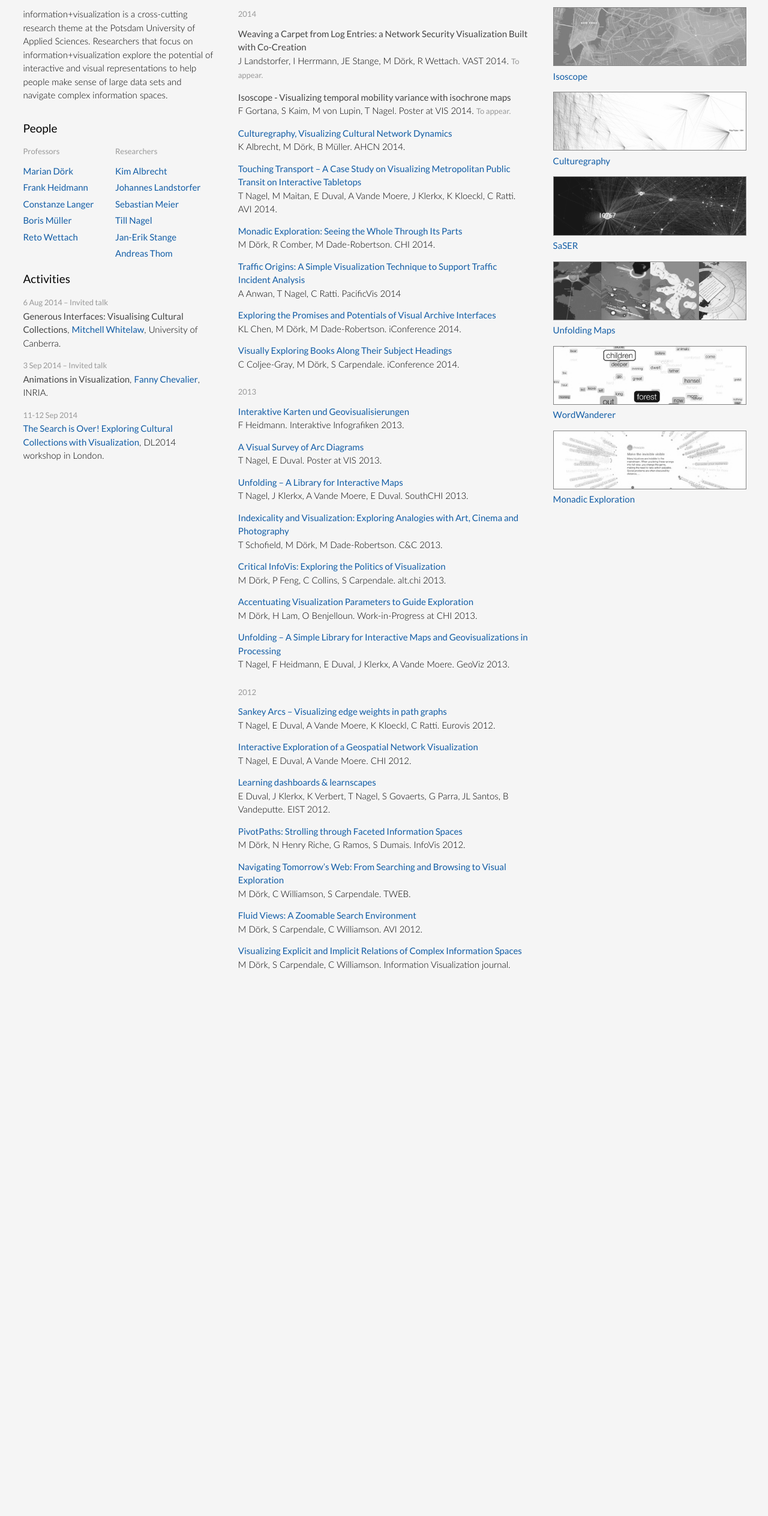
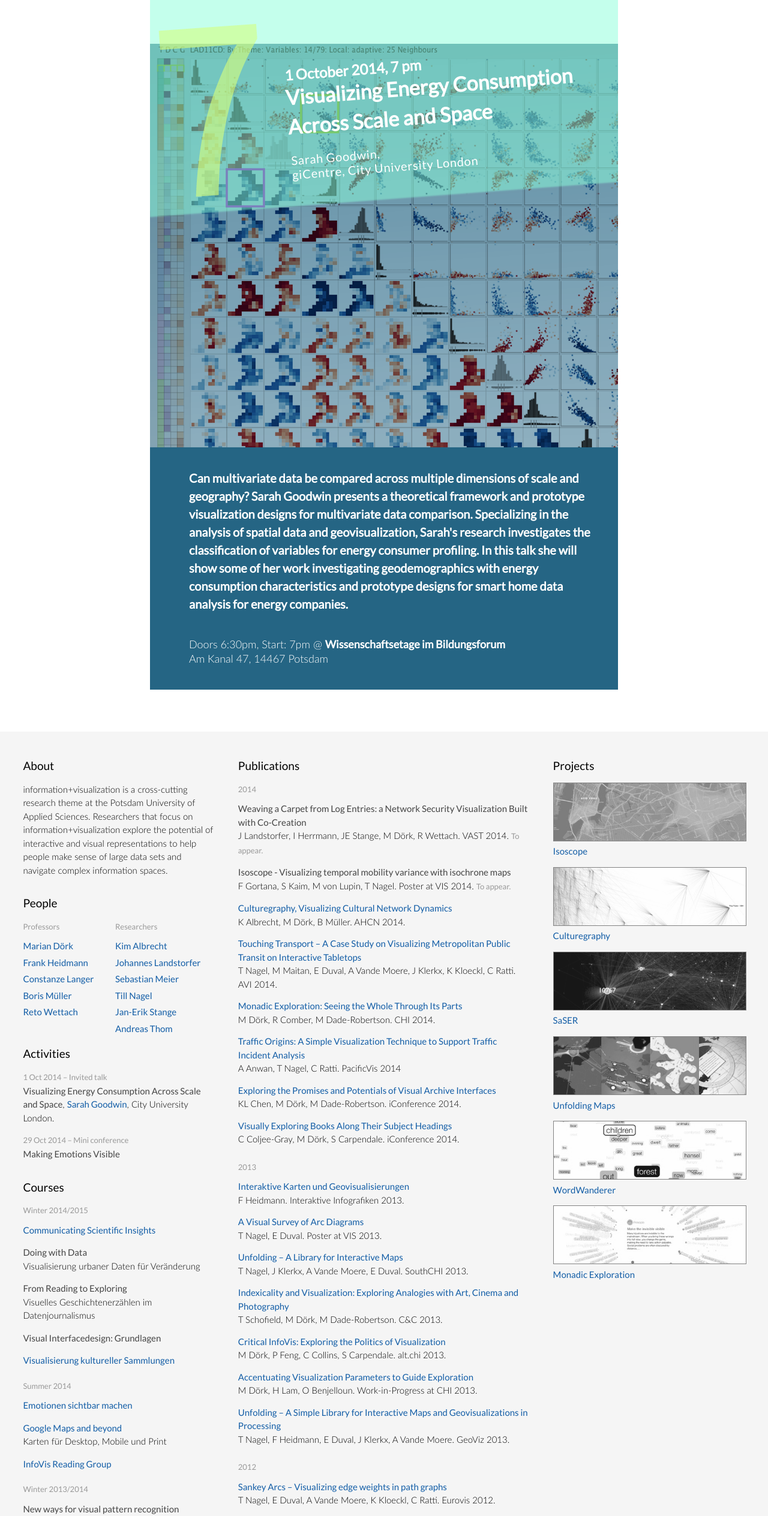
Before and after one commit to nrchtct/infovisfhp, a plain HTML site: page index.html in a window 1280 px wide. Shown: the part 272-2800 px from the top of the page at 60% size. Before the commit the page ends 1928 px from the top, so only its background shows below. Drawn offline with Linux system fonts and the light colour scheme.

Commit message:
added october talk and courses

```diff
--- a/index.html
+++ b/index.html
@@ -247,7 +247,7 @@ footer .left {
 #teaser{
 	background:#ffffff;
 	padding-bottom:40px;
-	display: none;
+	xdisplay: none;
 }
 
 #teaser h2{
@@ -258,7 +258,7 @@ footer .left {
 }
 
 #img_talk{
-	background-image: url("imgs/BildVortrag6.png");
+	background-image: url("talks/BildVortrag7.png");
 	background-repeat: no-repeat;
 	margin: 0 auto 30px auto;
 	width: 780px;
@@ -279,7 +279,7 @@ footer .left {
 	line-height: 1.42857143;
 	position: relative;
 	left: 230px;
-	top: 120px;
+	top: 110px;
 	font-family: "Lato" , "Arial";
 	font-weight: 700;
 	color: #ffffff;
@@ -390,13 +390,13 @@ $(document).ready(function(){
 		<div id="img_talk" class="row">
 		  <div class="img_headline">
 		    <p class="date">
-		      3 September 2014, 7 pm
+		      1 October 2014, 7 pm
 		    </p>
 		    <p class="title">
-		      Animation in Visualization
+		      Visualizing Energy Consumption Across Scale and Space
 		    </p>
 		    <p class="sub">
-						 <a href="http://fannychevalier.net/">Fanny Chevalier</a>,<br>INRIA Lille</span>
+						 <a href="http://www.sarahgoodwin.me.uk/about/">Sarah Goodwin</a>,<br>giCentre, City University London</span>
 		    <p>
 		    </p>
 		  </div>
@@ -405,7 +405,7 @@ $(document).ready(function(){
 		    </div>
 		    <div class="col-xs-10">
 		      <p>
-				Smooth animated transitions, where a graphic display changes continuously in time, are more appealing than still images, feel more realistic, and improve the aesthetics of interfaces. Beyond their compelling nature, animations are powerful tools that can aid better understand the time-varying behaviour of an interface by fluidly transitioning between visual states. We will discuss new uses and challenges in the design of animation for visualization.
+				Can multivariate data be compared across multiple dimensions of scale and geography? Sarah Goodwin presents a theoretical framework and prototype visualization designs for multivariate data comparison. Specializing in the analysis of spatial data and geovisualization, Sarah's research investigates the classification of variables for energy consumer profiling. In this talk she will show some of her work investigating geodemographics with energy consumption characteristics and prototype designs for smart home data analysis for energy companies.
 				<br /><br />
 		    <span class="location-info">Doors 6:30pm, Start: 7pm @ <a href="http://www.wis-potsdam.de/de/wis-wissenschaftsetage-im-bildungsforum">Wissenschaftsetage im Bildungsforum</a><br>Am Kanal 47, 14467 Potsdam</span>
 		      </p>
@@ -476,6 +476,50 @@ information+visualization is a cross-cutting research theme at the Potsdam Unive
 
 <ul>
 
+<li class="less"><em>1 Oct 2014 – Invited talk</em><br>
+<strong>Visualizing Energy Consumption Across Scale and Space</strong>,
+<a href="http://www.sarahgoodwin.me.uk/about/">Sarah Goodwin</a>, City University London.
+<span>
+	<img src="talks/goodwin.png" alt="goodwin talk image" style="width: 100%;">
+Can multivariate data be compared across multiple dimensions of scale and geography? Sarah Goodwin presents a theoretical framework and prototype visualization designs for multivariate data comparison. Specializing in the analysis of spatial data and geovisualization, Sarah's research investigates the classification of variables for energy consumer profiling. In this talk she will show some of her work investigating geodemographics with energy consumption characteristics and prototype designs for smart home data analysis for energy companies.<br><br>
+Doors 6:30pm, Begin 7pm. Wissenschaftsetage im Bildungsforum, Am Kanal 47, 14467 Potsdam.
+</span>
+
+<li><em>29 Oct 2014 – Mini conference</em><br>
+<strong>Making Emotions Visible</strong>
+
+</ul>
+
+
+<h2>Courses</h2>
+
+<h3>Winter 2014/2015</h3>
+<ul>
+<li><a href="https://incom.org/workspace/5429">Communicating Scientific Insights</a>
+<li><strong>Doing with Data</strong><br>Visualisierung urbaner Daten für Veränderung
+<li><strong>From Reading to Exploring</strong><br>
+	Visuelles Geschichtenerzählen im Datenjournalismus
+<li><strong>Visual Interfacedesign: Grundlagen</strong>
+<li><a href="https://incom.org/workspace/5150">Visualisierung kultureller Sammlungen</a>
+</ul>
+
+<h3>Summer 2014</h3>
+<ul>
+<li><a href="https://incom.org/workspace/5150">Emotionen sichtbar machen</a>
+<li><a href="http://www.sebastianmeier.eu/2014/07/12/google-maps-and-beyond-karten-fur-desktop-mobile-und-print/">Google Maps and beyond</a><br>
+	Karten für Desktop, Mobile und Print
+<li><a href="https://incom.org/workspace/5141">InfoVis Reading Group</a>
+</ul>
+
+<h3>Winter 2013/2014</h3>
+<ul>
+<li><strong>New ways for visual pattern recognition</strong>
+<li><strong>Urbane Ebenen: Mobilität</strong>
+<li><strong>Visuelle Informationsexploration</strong>
+</ul>
+
+<!-- <h2>Past Activities</h2>
+
 <li class="less"><em>6 Aug 2014 – Invited talk</em><br>
 <strong>Generous Interfaces: Visualising Cultural Collections</strong>,
 <a href="http://mtchl.net/">Mitchell Whitelaw</a>, University of Canberra.
@@ -499,15 +543,12 @@ Doors 6:30pm, Begin 7pm. Wissenschaftsetage im Bildungsforum, Am Kanal 47, 14467
 <li><em>11-12 Sep 2014</em><br>
 <a href="http://searchisover.org/">The Search is Over! Exploring Cultural Collections with Visualization</a>, DL2014 workshop in London.
 </li>
-
-
-</ul>
+ -->
 
 </div>
 
 
 
-<!-- <h3><a href="https://vimeo.com/album/2939835">Recordings of past lectures</a></h3> -->
 
 <!-- <ul id="pastlectures">
 <li>2 April 2014 <a href="#">Schlauer werden aus Daten</a><br>
@@ -527,28 +568,7 @@ Gesa Königstein, TU Berlin
 </ul> -->
 
 
-<!-- <h2>Courses</h2>
 
-<h3>Winter 2014/2015</h3>
-<ol>
-<li>Urban data visualizations
-<li>Visualisierung kultureller Sammlungen
-<li>Communicating science with visualization
-</ol>
-
-<h3>Summer 2014</h3>
-<ol>
-<li>Emotionen sichtbar machen
-<li>Google Maps and beyond: Karten für Desktop, Mobile und Print
-<li>InfoVis reading group
-</ol>
-
-<h3>Winter 2013/2014</h3>
-<ol>
-<li>Visuelle Informationsexploration
-<li>Urbane Ebenen: Mobilität
-<li>New ways for visual pattern recognition
-</ol> -->
 
 
 
```
Also changed, not shown: talks/BildVortrag7 copy.png (added), talks/BildVortrag7.png (added), talks/goodwin.png (added).
